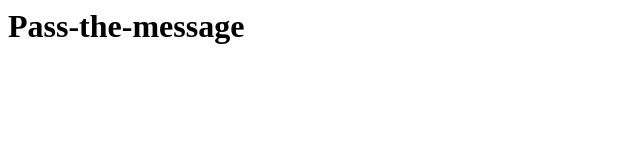
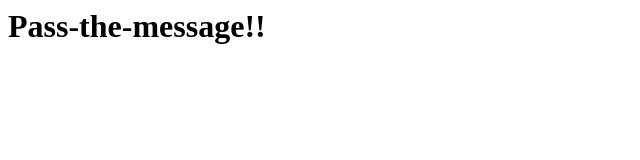
Before and after one commit to jonathankeuls/pass-the-message, a plain HTML site: page index.html in a window 1280 px wide. Shown: the full height of the page, 0-640 px from the left. Drawn offline with Linux system fonts and the light colour scheme.

Commit message:
Add exclamation !

```diff
--- a/index.html
+++ b/index.html
@@ -4,6 +4,6 @@
     </head>
 
     <body>
-        <h1>Pass-the-message</h1>
+        <h1>Pass-the-message!!</h1>
     </body>
 </html>
```
